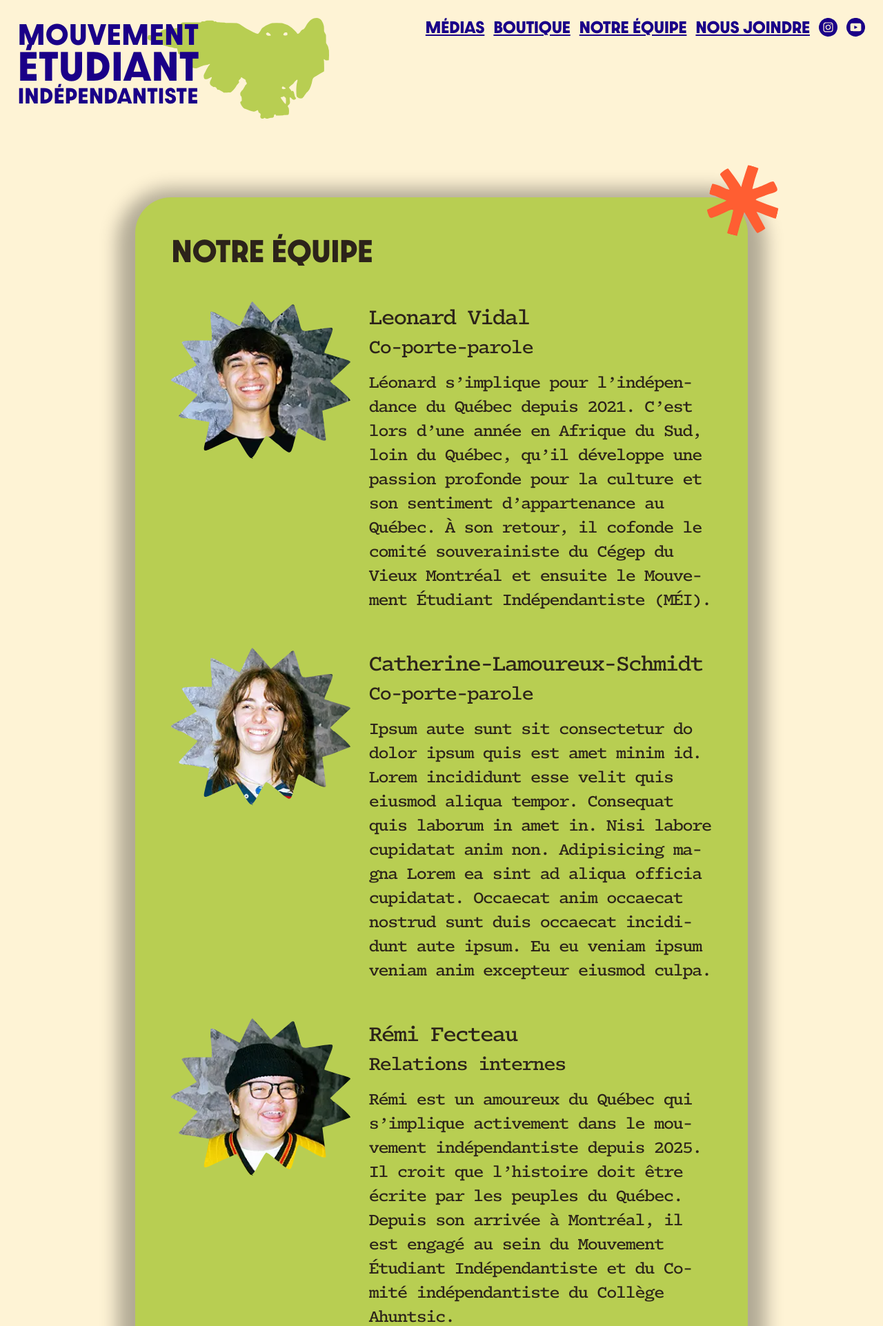
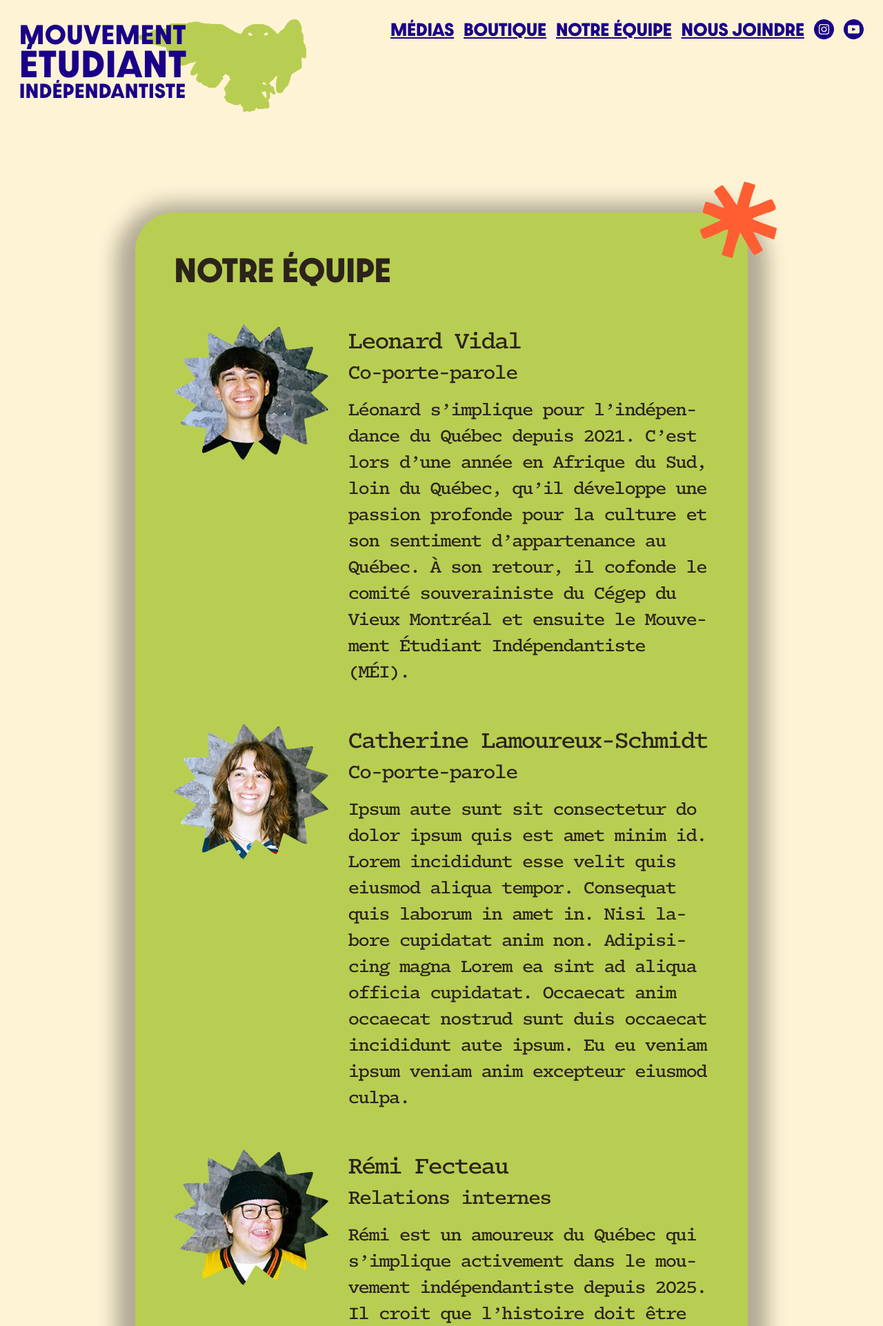
Before and after one commit to meiquebec/meiquebec.github.io, a PHP site: page /notre-equipe/index.html in a window 1280 px wide. Shown: the top 1922 px of the page at 69% size. Run offline with PHP 8.4, Linux system fonts and the light colour scheme.

Commit message:
Ajustement de la grosseur des polices

```diff
--- a/dist/404.html
+++ b/dist/404.html
@@ -7,7 +7,7 @@
      ╚████╔╝ ███████╗╚██████╔╝███████╗██╗
       ╚═══╝  ╚══════╝ ╚══▀▀═╝ ╚══════╝╚═╝
 
-    Généré: Mercredi le 28 janvier à 14 h 17
+    Généré: Mercredi le 28 janvier à 16 h 48
     Auteur: Maxime Larrivée-Roy <mlarriveeroy@gmail.com>
     Github: https://github.com/meiquebec
 
--- a/dist/index.html
+++ b/dist/index.html
@@ -7,7 +7,7 @@
      ╚████╔╝ ███████╗╚██████╔╝███████╗██╗
       ╚═══╝  ╚══════╝ ╚══▀▀═╝ ╚══════╝╚═╝
 
-    Généré: Mercredi le 28 janvier à 14 h 17
+    Généré: Mercredi le 28 janvier à 16 h 48
     Auteur: Maxime Larrivée-Roy <mlarriveeroy@gmail.com>
     Github: https://github.com/meiquebec
 
--- a/dist/medias/index.html
+++ b/dist/medias/index.html
@@ -7,7 +7,7 @@
      ╚████╔╝ ███████╗╚██████╔╝███████╗██╗
       ╚═══╝  ╚══════╝ ╚══▀▀═╝ ╚══════╝╚═╝
 
-    Généré: Mercredi le 28 janvier à 14 h 17
+    Généré: Mercredi le 28 janvier à 16 h 48
     Auteur: Maxime Larrivée-Roy <mlarriveeroy@gmail.com>
     Github: https://github.com/meiquebec
 
--- a/dist/notre-equipe/index.html
+++ b/dist/notre-equipe/index.html
@@ -7,7 +7,7 @@
      ╚████╔╝ ███████╗╚██████╔╝███████╗██╗
       ╚═══╝  ╚══════╝ ╚══▀▀═╝ ╚══════╝╚═╝
 
-    Généré: Mercredi le 28 janvier à 14 h 17
+    Généré: Mercredi le 28 janvier à 16 h 48
     Auteur: Maxime Larrivée-Roy <mlarriveeroy@gmail.com>
     Github: https://github.com/meiquebec
 
@@ -59,7 +59,7 @@
                 <div>
                     <div class="catherine-lamoureux-schmidt"></div>
                     <div>
-                        <div>Catherine-Lamoureux-Schmidt</div>
+                        <div>Catherine Lamoureux-Schmidt</div>
                         <div>Co-porte-parole</div>
                         <div>Ipsum aute sunt sit consectetur do dolor ipsum quis est amet minim id. Lorem incididunt esse velit quis eiusmod aliqua tempor. Consequat quis laborum in amet in.  Nisi labore cupidatat anim non. Adipisicing magna Lorem ea sint ad aliqua officia cupidatat. Occaecat anim occaecat nostrud sunt duis occaecat incididunt aute ipsum. Eu eu veniam ipsum veniam anim excepteur eiusmod culpa.</div>
                     </div>
--- a/src/notre-equipe/index.html
+++ b/src/notre-equipe/index.html
@@ -45,7 +45,7 @@
                 <div>
                     <div class="catherine-lamoureux-schmidt"></div>
                     <div>
-                        <div>Catherine-Lamoureux-Schmidt</div>
+                        <div>Catherine Lamoureux-Schmidt</div>
                         <div>Co-porte-parole</div>
                         <div>Ipsum aute sunt sit consectetur do dolor ipsum quis est amet minim id. Lorem incididunt esse velit quis eiusmod aliqua tempor. Consequat quis laborum in amet in.  Nisi labore cupidatat anim non. Adipisicing magna Lorem ea sint ad aliqua officia cupidatat. Occaecat anim occaecat nostrud sunt duis occaecat incididunt aute ipsum. Eu eu veniam ipsum veniam anim excepteur eiusmod culpa.</div>
                     </div>
--- a/src/styles/partials/_config.scss
+++ b/src/styles/partials/_config.scss
@@ -4,7 +4,7 @@ $font-family:  Logic;
 $font-logo:    Dazzle;
 $font-spacing: -0.07em;// !important;
 
-$font-base:   26;
+$font-base:   28;
 $font-break:  1024;
 $font-resp:   calc($font-base * 100 / $font-break);
 
--- a/src/styles/partials/_main.scss
+++ b/src/styles/partials/_main.scss
@@ -82,8 +82,8 @@ section {
         &::after {
             content: "";
             position: absolute;
-            right: -1.8rem;
-            top: -1.8rem;
+            right: -1.6rem;
+            top: -1.6rem;
             width: 4rem;
             aspect-ratio: 1/1;
             background-image: var(--icon-etoile);
@@ -146,7 +146,7 @@ section.intro-video {
             border-radius: 2rem;
             display: block;
             object-fit: cover;
-            background: #000;
+            background: var(--color-green);
         }
 
         & > div {
@@ -196,8 +196,9 @@ section.notre-equipe {
         }
 
         & > div:nth-child(1) {
-            width: 10rem;
-            flex: 0 0 10rem;
+            // background-color: red;
+            // width: 10rem;
+            flex: 0 0 8rem;
             align-self: flex-start;
             aspect-ratio: 272/239;
             background-position: center center;
@@ -241,7 +242,7 @@ section.notre-equipe {
                 // font-weight: bold;
             }
             & > div:nth-child(2) {
-                font-size: 1.15em;
+                font-size: 1.1em;
             }
 
             & > div:nth-child(3) {
--- a/src/styles/partials/_menu.scss
+++ b/src/styles/partials/_menu.scss
@@ -28,7 +28,7 @@ header {
 	min-width: 0;
 	flex-direction: column;
 	text-decoration: none;
-	font-size: 1.4rem;
+	font-size: 1.2rem;
 	font-family: var(--font-logo);
 	background-image: var(--icon-logo);
 	background-repeat: no-repeat;
```
Also changed, not shown: dist/scripts/mei.core.min.js, dist/styles/mei.core.min.css, src/styles/mei.core.min.css.
